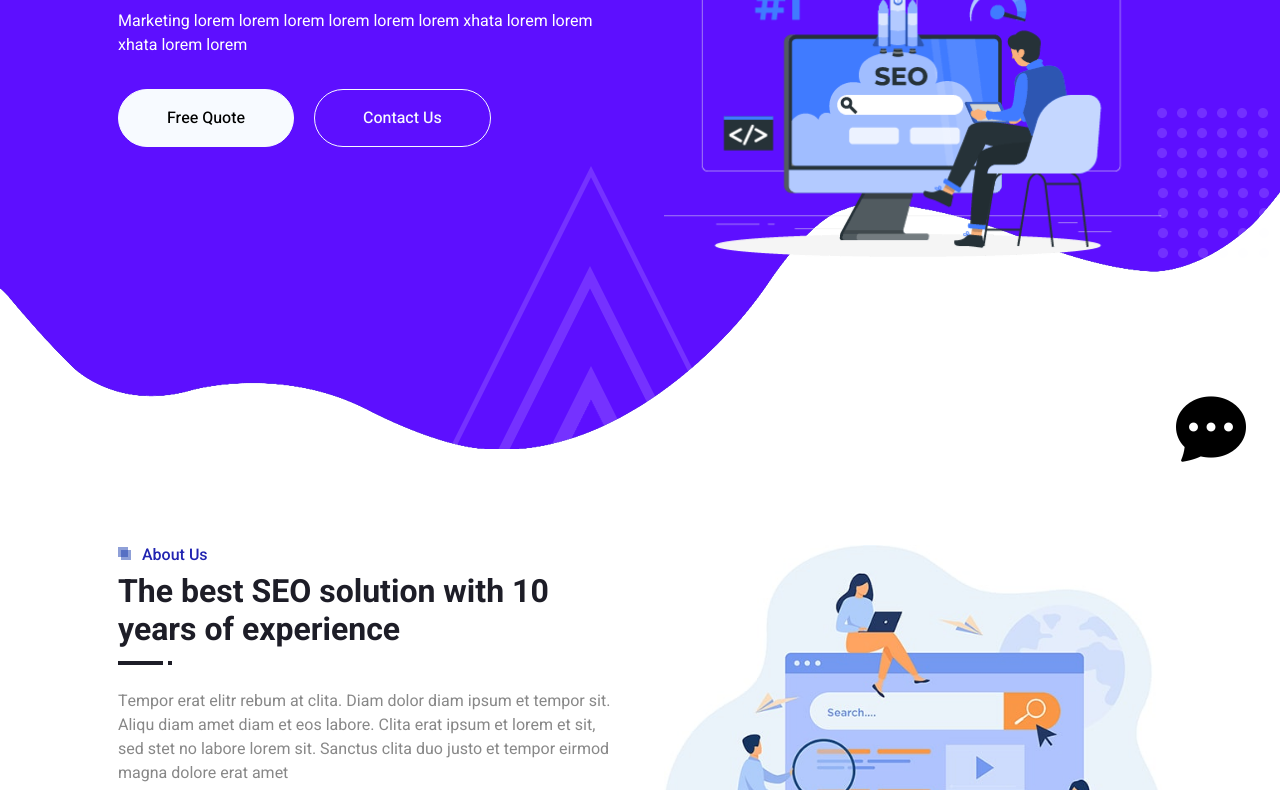
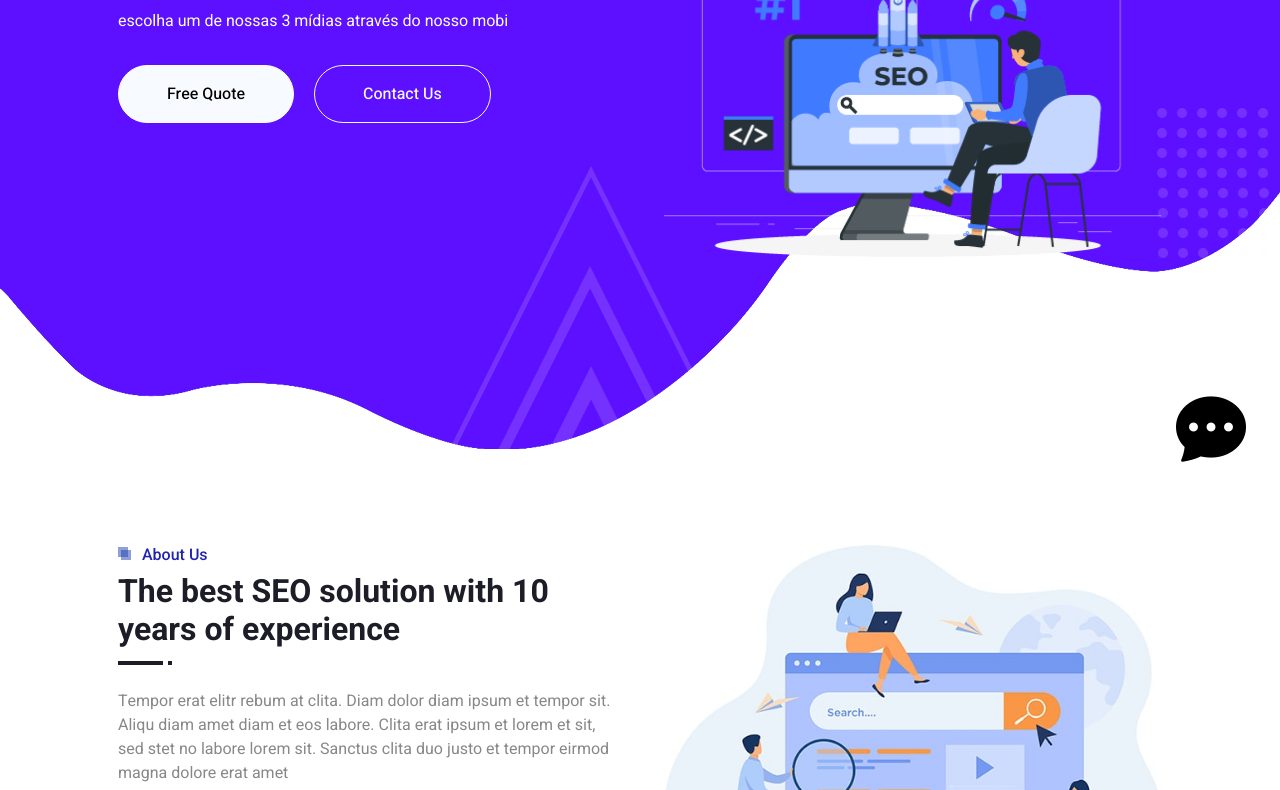
Before and after one commit to okabeHintaro/ChatMnt, a plain HTML site: page index.html in a window 1280 px wide. Shown: the part 303-1093 px from the top of the page. Drawn offline with nearby package versions, Linux system fonts and the light colour scheme.

Commit message:
Atualizar o index.html

```diff
--- a/index.html
+++ b/index.html
@@ -69,7 +69,7 @@
                     <div class="row g-5 py-5">
                         <div class="col-lg-6 text-center text-lg-start">
                             <h1 class="text-white mb-4 animated zoomIn">Tudo sobre o Marketing no mundo....</h1>
-                            <p class="text-white pb-3 animated zoomIn">Marketing lorem lorem lorem lorem lorem lorem xhata lorem lorem xhata lorem lorem</p>
+                            <p class="text-white pb-3 animated zoomIn"> escolha um de nossas 3 mídias através do nosso mobi</p>
                             <a href="" class="btn btn-light py-sm-3 px-sm-5 rounded-pill me-3 animated slideInLeft">Free Quote</a>
                             <a href="" class="btn btn-outline-light py-sm-3 px-sm-5 rounded-pill animated slideInRight">Contact Us</a>
                         </div>
```
